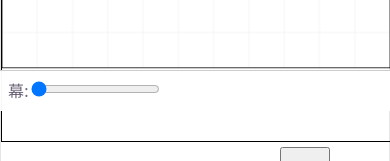
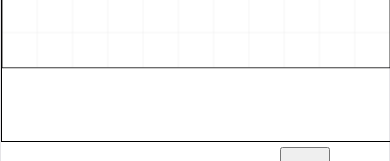
Before and after one commit to kani-kani-22/stage-designer, a React (Vite) app: page / in a window 390 px wide. Shown: the part 387-548 px from the top of the page. Built offline with nearby package versions, Linux system fonts and the light colour scheme.

Commit message:
curtain slider position

```diff
--- a/src/App.tsx
+++ b/src/App.tsx
@@ -421,14 +421,13 @@ useEffect(() => {
  <div
  //~~~~~~幕スライダー~~~~~~~
   style={{
-    position: "fixed",
-    bottom: isMobile ? "calc(41vh)" : 40,
+      position: "absolute",
+      bottom: 0,
       left: 0,
       width: "100%",
-    background: "rgba(255,255,255,0.95)",
+      background: "rgba(255,255,255,0.9)",
       backdropFilter: "blur(6px)",
-    padding: isMobile ? 8 : 10,
-    zIndex: 9,
+      padding: 8,
       display: "flex",
       alignItems: "center",
       gap: 10,
```
Lines whose indentation alone changed are shown as unchanged.
